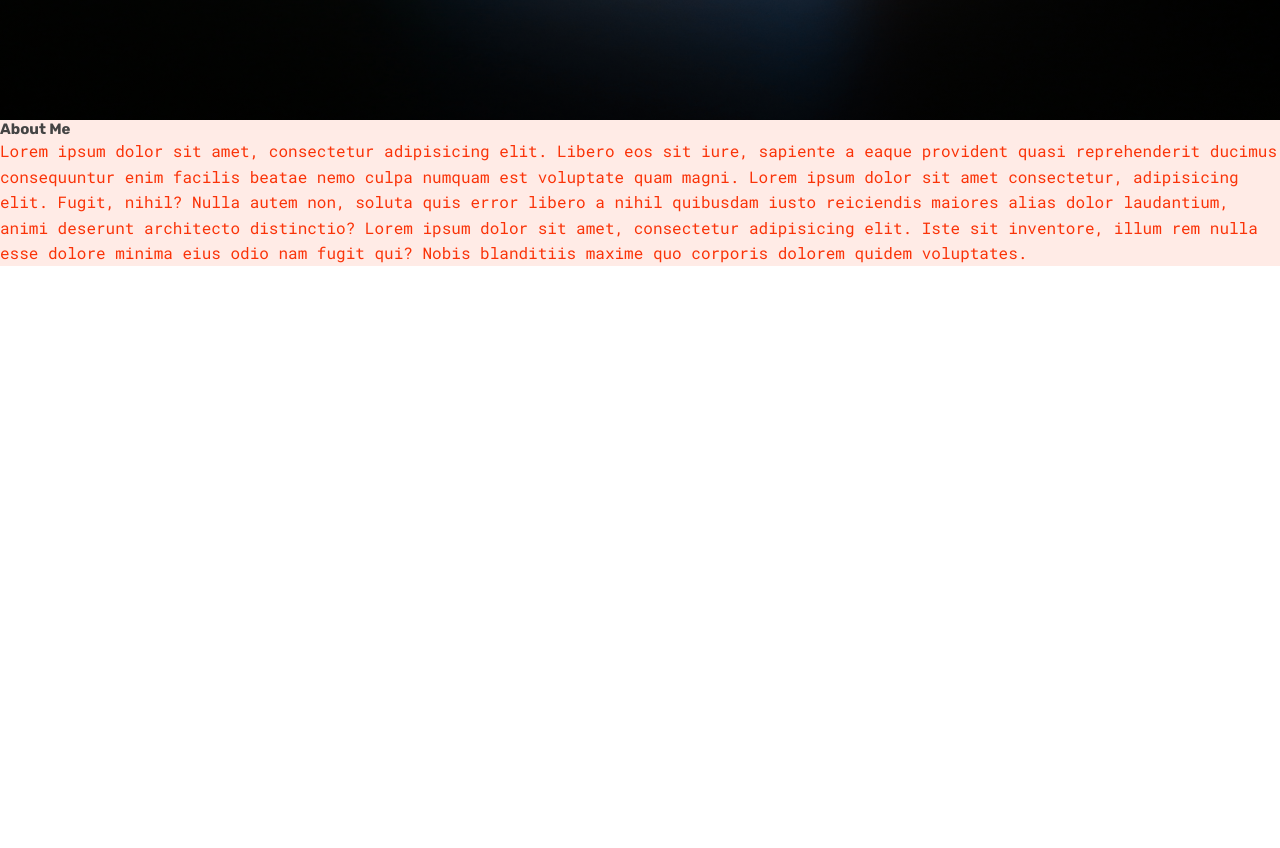
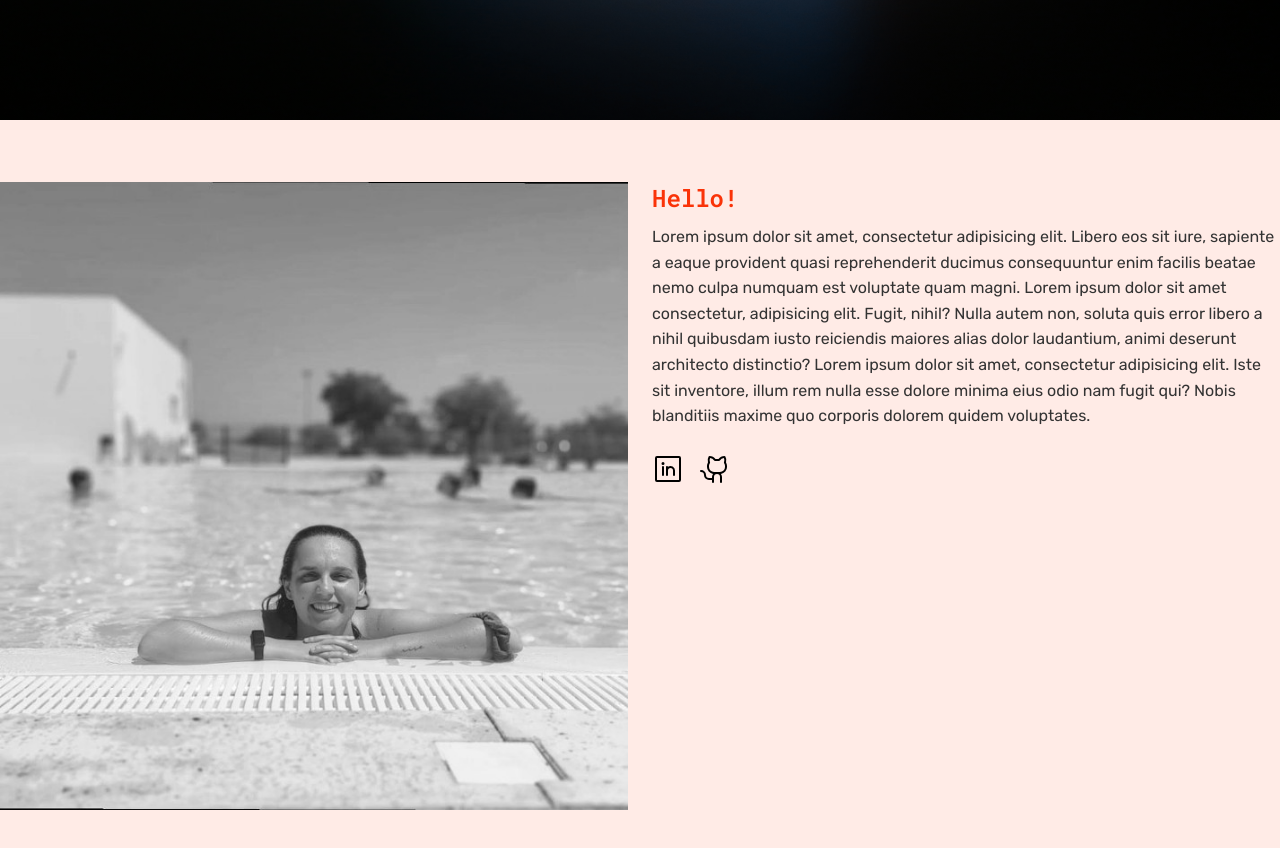
Before and after one commit to ritarodrigues08/projects-website, a plain HTML site: page index.html in a window 1280 px wide. Shown: the part 680-1528 px from the top of the page. Before the commit the page ends 946 px from the top, so only its background shows below. Drawn offline with Linux system fonts and the light colour scheme.

Commit message:
About section
Did the about section

```diff
--- a/index.html
+++ b/index.html
@@ -34,10 +34,18 @@
         </div>
     </header>
 
+
     <section class="section-about" id="about">
-        <div class="container">
-            <h2>About Me</h2>
-            <p class="about-text">Lorem ipsum dolor sit amet, consectetur adipisicing elit. Libero eos sit iure, sapiente a eaque provident quasi reprehenderit ducimus consequuntur enim facilis beatae nemo culpa numquam est voluptate quam magni. Lorem ipsum dolor sit amet consectetur, adipisicing elit. Fugit, nihil? Nulla autem non, soluta quis error libero a nihil quibusdam iusto reiciendis maiores alias dolor laudantium, animi deserunt architecto distinctio? Lorem ipsum dolor sit amet, consectetur adipisicing elit. Iste sit inventore, illum rem nulla esse dolore minima eius odio nam fugit qui? Nobis blanditiis maxime quo corporis dolorem quidem voluptates.</p>
+        <div class="container about-grid">
+            <div class="profile-pic">
+                <img src="assets/about-pic.jpg" alt="My picture" class="about-img">
+            </div>
+            <div class="profile-text">
+                <span class="about-hello">Hello!</span>
+                <p class="about-text">Lorem ipsum dolor sit amet, consectetur adipisicing elit. Libero eos sit iure, sapiente a eaque provident quasi reprehenderit ducimus consequuntur enim facilis beatae nemo culpa numquam est voluptate quam magni. Lorem ipsum dolor sit amet consectetur, adipisicing elit. Fugit, nihil? Nulla autem non, soluta quis error libero a nihil quibusdam iusto reiciendis maiores alias dolor laudantium, animi deserunt architecto distinctio? Lorem ipsum dolor sit amet, consectetur adipisicing elit. Iste sit inventore, illum rem nulla esse dolore minima eius odio nam fugit qui? Nobis blanditiis maxime quo corporis dolorem quidem voluptates.</p>
+                <a href="https://www.linkedin.com/in/ritagrodrigues/" target="_blank"><img src="assets/linkedin-logo.svg" alt="My Linkdin profile" class="icon margin-right"></a>
+                <a href="https://github.com/ritarodrigues08" target="_blank"><img src="assets/github-logo.svg" alt="My GitHub profile" class="icon"></a>
+            </div>
         </div>
     </section>
 </body>
--- a/style.css
+++ b/style.css
@@ -18,14 +18,14 @@ header {
     background-size: cover;
 }
 
-/************ NAVIGATION ************/
+/************ NAV SECTION ************/
 
 .main-nav {
     font-family: 'Roboto Mono', sans-serif;
     font-size: 1.8rem;
     font-weight: 600;
     height: 6.4rem;
-    padding: 2.4rem 4.8rem;
+    padding: 2.4rem 0;
 }
 
 .main-nav-list {
@@ -134,6 +134,42 @@ h1 {
     transform: translateY(5px);
 }
 
+/************ ABOUT SECTION ************/
+
 .section-about {
     background-color: #ffebe6;
 }
+
+.about-grid {
+    max-width: 130rem;
+    margin: 0 auto;
+    display: grid;
+    grid-template-columns: 1fr 1fr;
+    gap: 2.4rem;
+    padding: 6.2rem 0;
+}
+
+.about-img {
+    width: 100%;
+}
+
+.about-hello {
+    display: inline-block;
+    font-size: 2.4rem;
+    color: #FA3308;
+    font-family: 'Roboto Mono', sans-serif;
+    font-weight: 600;
+    margin-bottom: 1rem;
+}
+
+.about-text {
+    font-family: 'Rubik', sans-serif;
+    font-size: 1.6rem;
+    line-height: 1.6;
+    color: #333;
+    margin-bottom: 2.4rem;
+}
+
+.margin-right {
+    margin-right: 1.4rem;
+}
```
Also changed, not shown: assets/about-pic.jpg (added).
